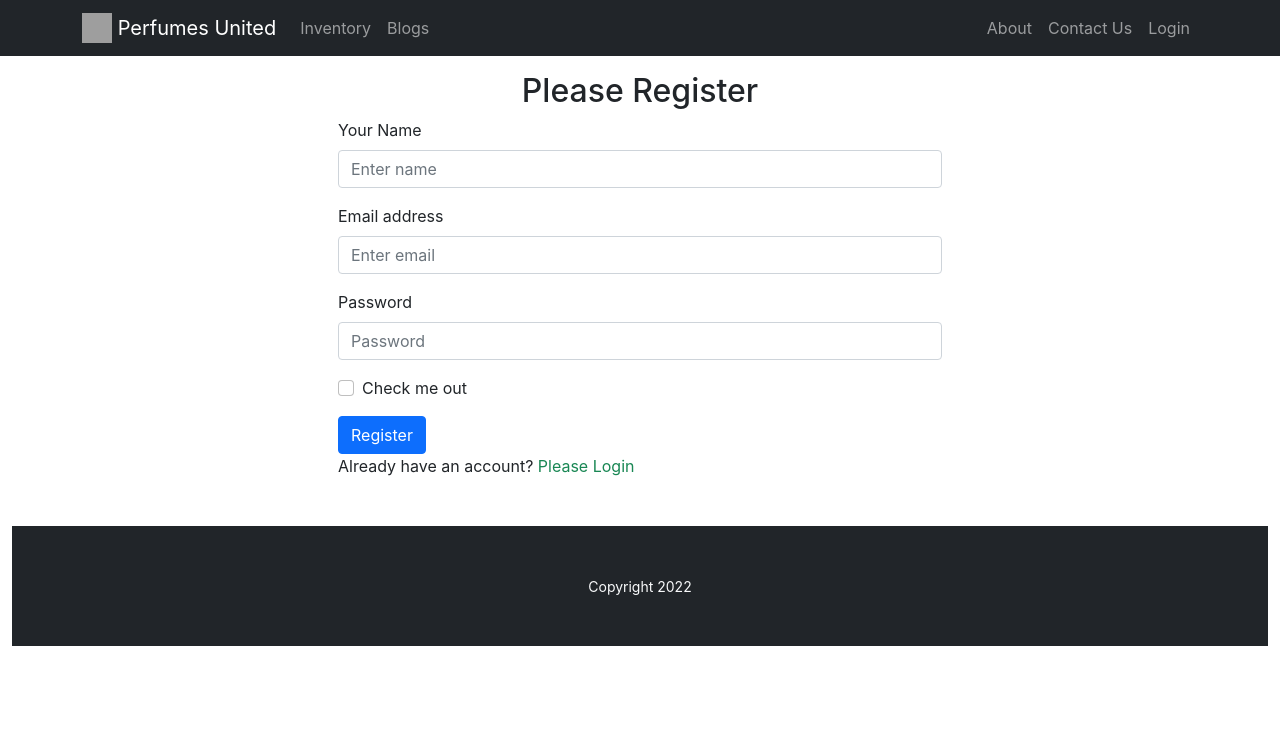
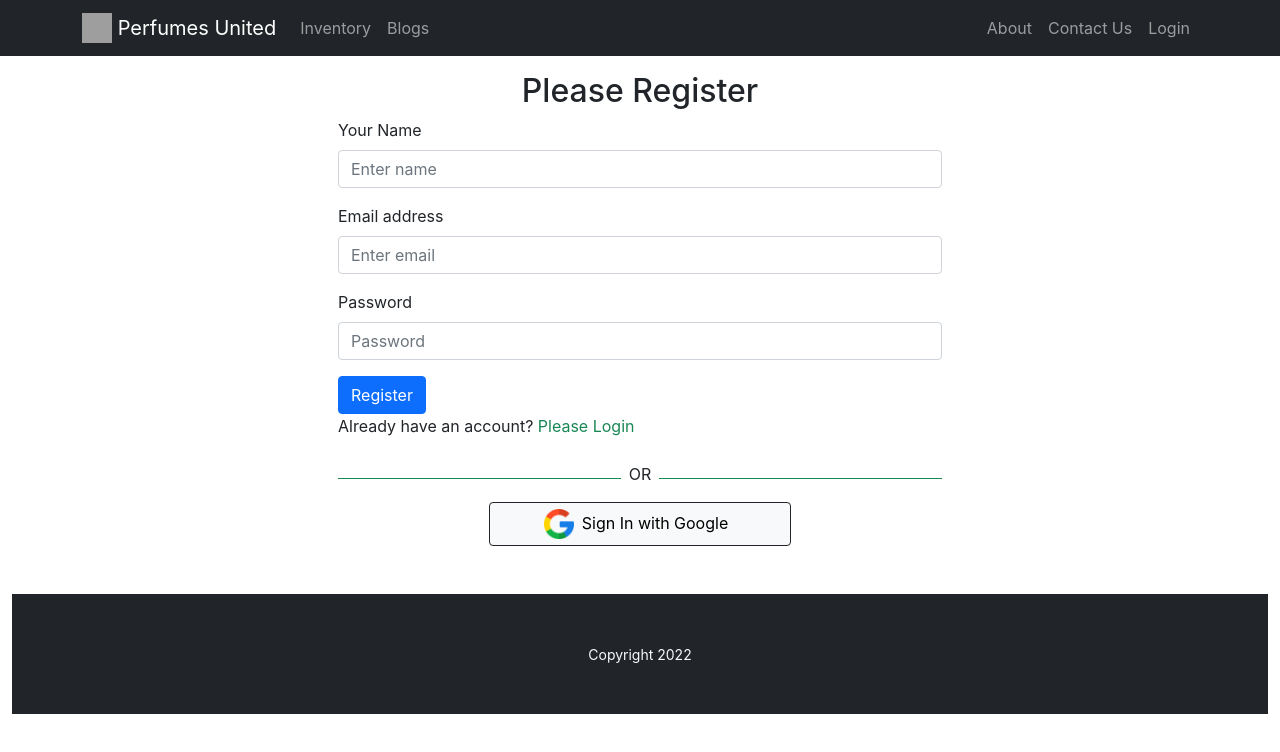
Before and after one commit to pushpitanandy/warehouse-management-website-client-side, a React (Create React App) app: page /register in a window 1280 px wide. Shown: the top 752 px of the page. Built offline with nearby package versions, Linux system fonts and the light colour scheme; no server answers; grey boxes are pictures that could not be loaded.

Commit message:
error messages displayed

```diff
--- a/src/Pages/Login/Login/Login.js
+++ b/src/Pages/Login/Login/Login.js
@@ -3,6 +3,7 @@
 import { useSignInWithEmailAndPassword } from 'react-firebase-hooks/auth';
 import { Link, useLocation, useNavigate } from 'react-router-dom';
 import auth from '../../../firebase.init';
+import SocialLogin from '../SocialLogin/SocialLogin';
 
 const Login = () => {
 
@@ -18,6 +19,14 @@
     const navigate = useNavigate();
     const location = useLocation();
     let from = location.state?.from?.pathname || "/";
+    let errorElement;
+
+    if (error) {
+
+        errorElement = <div>
+            <p className='text-danger'>Error: {error.message}</p>
+        </div>
+    }
 
     const handleLogin = event => {
         event.preventDefault();
@@ -48,14 +57,14 @@
                     <Form.Label>Password</Form.Label>
                     <Form.Control ref={passwordRef} type="password" placeholder="Password" required />
                 </Form.Group>
-                <Form.Group className="mb-3" controlId="formBasicCheckbox">
-                    <Form.Check type="checkbox" label="Check me out" />
-                </Form.Group>
+
                 <Button variant="primary" type="submit">
                     Login
                 </Button>
                 <p>New to this Community? <Link to='/register' className='text-success pe-auto text-decoration-none' onClick={navigateRegister}>Please Register</Link></p>
             </Form>
+            {errorElement}
+            <SocialLogin></SocialLogin>
         </div>
     );
 };
--- a/src/Pages/Login/Register/Register.js
+++ b/src/Pages/Login/Register/Register.js
@@ -3,6 +3,7 @@
 import { Link, useLocation, useNavigate } from 'react-router-dom';
 import { useCreateUserWithEmailAndPassword } from 'react-firebase-hooks/auth';
 import auth from '../../../firebase.init';
+import SocialLogin from '../SocialLogin/SocialLogin';
 
 const Register = () => {
 
@@ -19,6 +20,7 @@
     const navigate = useNavigate();
     const location = useLocation();
     let from = location.state?.from?.pathname || "/";
+    let errorElement;
 
     const handleRegister = event => {
         event.preventDefault();
@@ -34,6 +36,13 @@
 
     if (user) {
         navigate(from, { replace: true });
+    }
+
+    if (error) {
+
+        errorElement = <div>
+            <p className='text-danger'>Error: {error.message}</p>
+        </div>
     }
 
     return (
@@ -53,14 +62,13 @@
                     <Form.Label>Password</Form.Label>
                     <Form.Control ref={passwordRef} type="password" placeholder="Password" required />
                 </Form.Group>
-                <Form.Group className="mb-3" controlId="formBasicCheckbox">
-                    <Form.Check type="checkbox" label="Check me out" />
-                </Form.Group>
                 <Button variant="primary" type="submit">
                     Register
                 </Button>
                 <p>Already have an account? <Link to='/login' className='text-success pe-auto text-decoration-none' onClick={navigateLogin}>Please Login</Link></p>
             </Form>
+            {errorElement}
+            <SocialLogin></SocialLogin>
         </div>
     );
 };
--- /dev/null
+++ b/src/Pages/Login/SocialLogin/SocialLogin.js
@@ -0,0 +1,46 @@
+import React from 'react';
+import googleImg from '../../../images/google.png';
+import { useSignInWithGoogle } from 'react-firebase-hooks/auth';
+import auth from '../../../firebase.init';
+import { useLocation, useNavigate } from 'react-router-dom';
+import Loading from '../../Shared/Loading/Loading';
+
+const SocialLogin = () => {
+    const [signInWithGoogle, user, loading, error] = useSignInWithGoogle(auth);
+    const navigate = useNavigate();
+    const location = useLocation();
+    let from = location.state?.from?.pathname || "/";
+
+    let errorElement;
+    if (error) {
+
+        errorElement = <div>
+            <p className='text-danger'>Error: {error.message}</p>
+        </div>
+    }
+
+    if (user) {
+        navigate(from, { replace: true });
+    }
+
+    if (loading) {
+        return <Loading></Loading>
+    }
+    return (
+        <div>
+            <div className='d-flex align-items-center'>
+                <div style={{ height: '1px' }} className='bg-success w-50'></div>
+                <p className='mt-2 px-2'>OR</p>
+                <div style={{ height: '1px' }} className='bg-success w-50'></div>
+            </div>
+            {errorElement}
+            <div>
+                <button onClick={() => signInWithGoogle()} className='btn btn-light border-dark w-50 mx-auto d-block'>
+                    <img style={{ width: '30px' }} src={googleImg} alt="" />
+                    <span className='px-2'>Sign In with Google</span></button>
+            </div>
+        </div>
+    );
+};
+
+export default SocialLogin;
--- /dev/null
+++ b/src/Pages/Shared/Loading/Loading.js
@@ -0,0 +1,11 @@
+import React from 'react';
+
+const Loading = () => {
+    return (
+        <div>
+
+        </div>
+    );
+};
+
+export default Loading;
```
Also changed, not shown: src/images/google.png (added).
